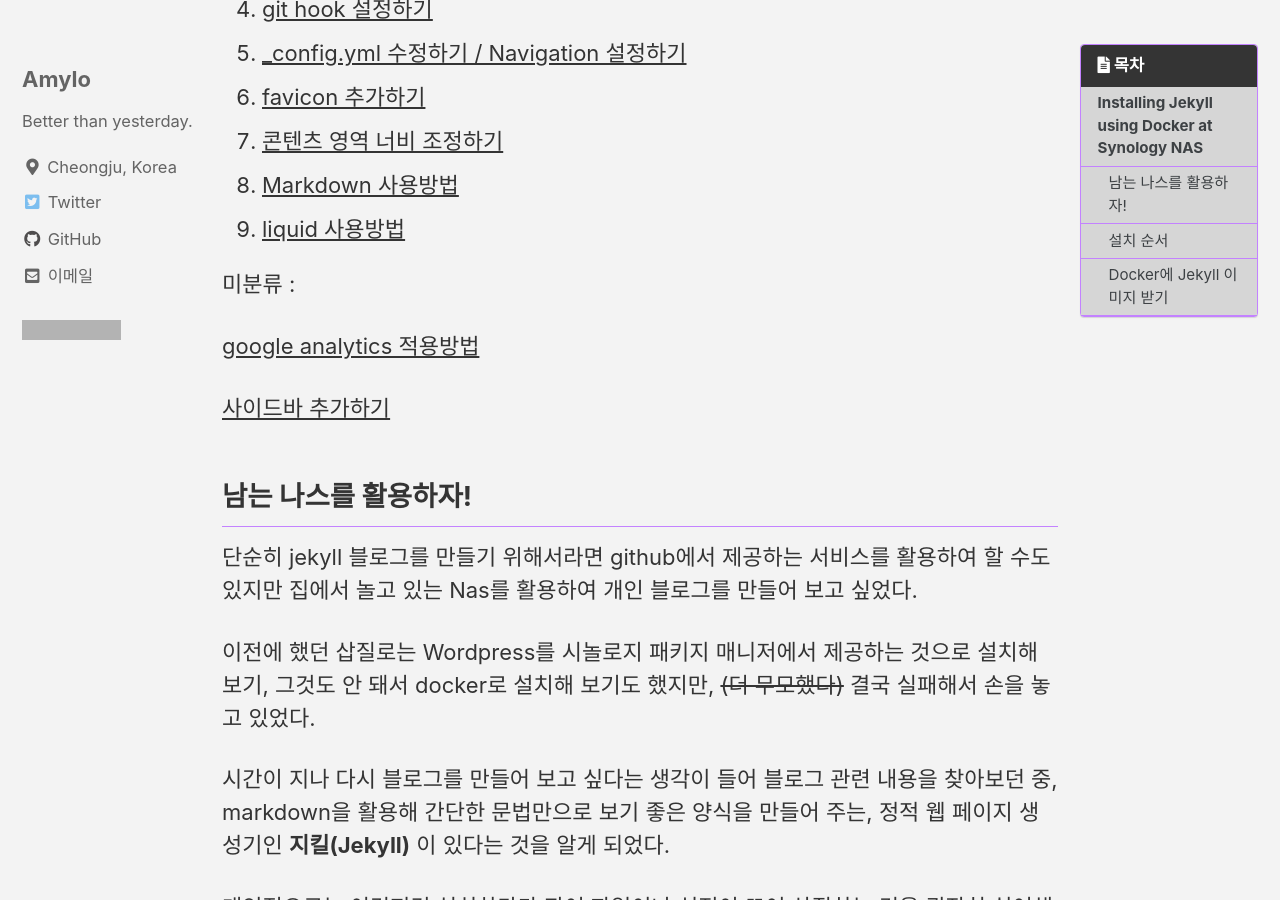
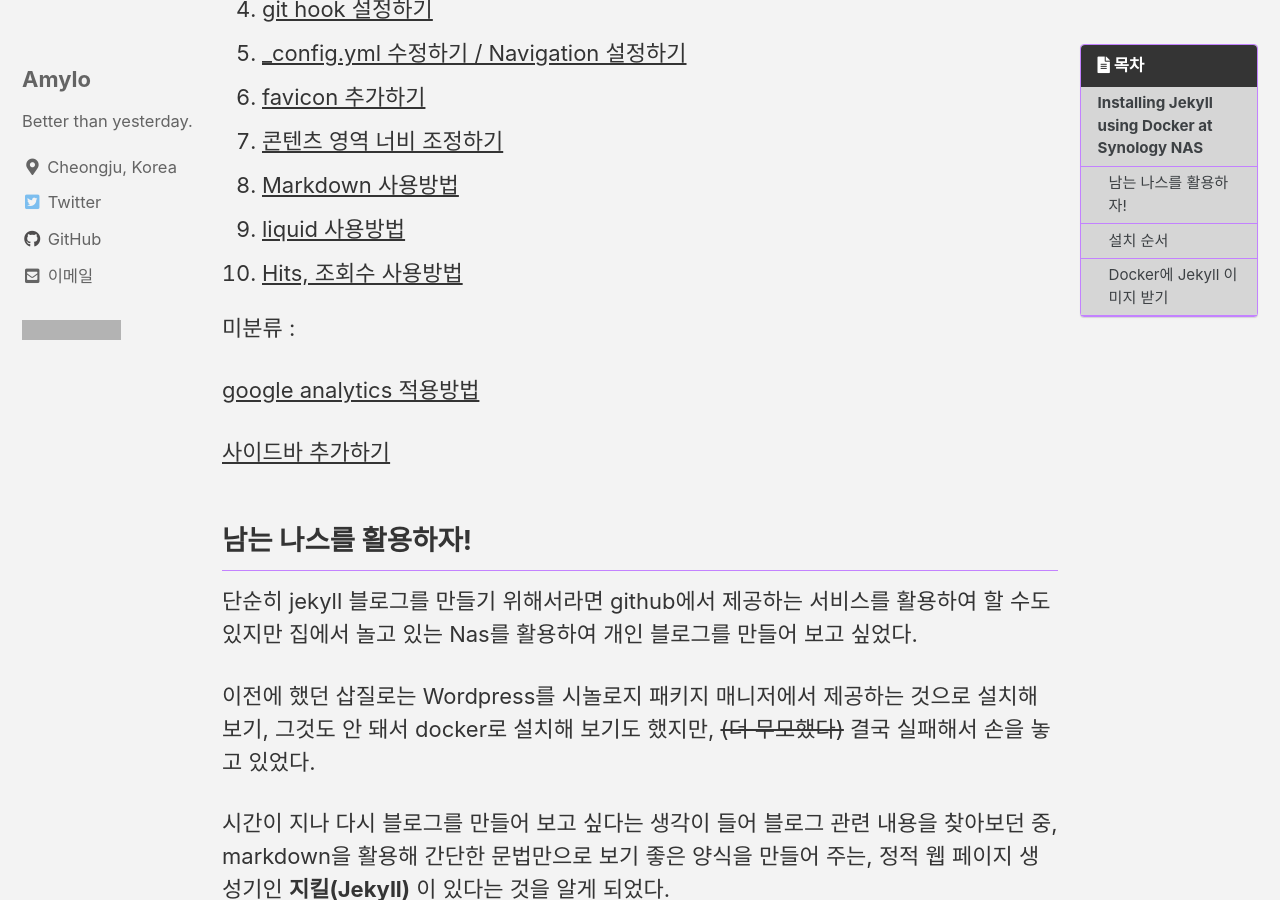
Before and after one commit to Amylo-jh/Amylo-blog, a Jekyll site: the page built from _posts/2021-06-27-jekyll_on_nas.md, in a window 1280 px wide and 900 px high, scrolled down 639 px. Built offline with Jekyll 4.4.1, drawn with Linux system fonts in a browser that asks for light colours; cached includes are drawn as plain includes; comment, search, counter and statistics services are not loaded; grey boxes are pictures that could not be loaded.

Commit message:
hits 하는방법 레퍼런스

```diff
--- a/_posts/2021-06-27-jekyll_on_nas.md
+++ b/_posts/2021-06-27-jekyll_on_nas.md
@@ -32,6 +32,7 @@ last_modified_at: 2021-07-03T23:50
 6. [콘텐츠 영역 너비 조정하기](https://eona1301.github.io/github_blog/GithubBlog-Content-Width/)
 7. [Markdown 사용방법](https://ansohxxn.github.io/blog/markdown/)
 8. [liquid 사용방법](https://ansohxxn.github.io/blog/liquid/)
+9. [Hits, 조회수 사용방법](https://choiseonjae.github.io/jekyll/hits/)
 
 미분류 :
 
```
